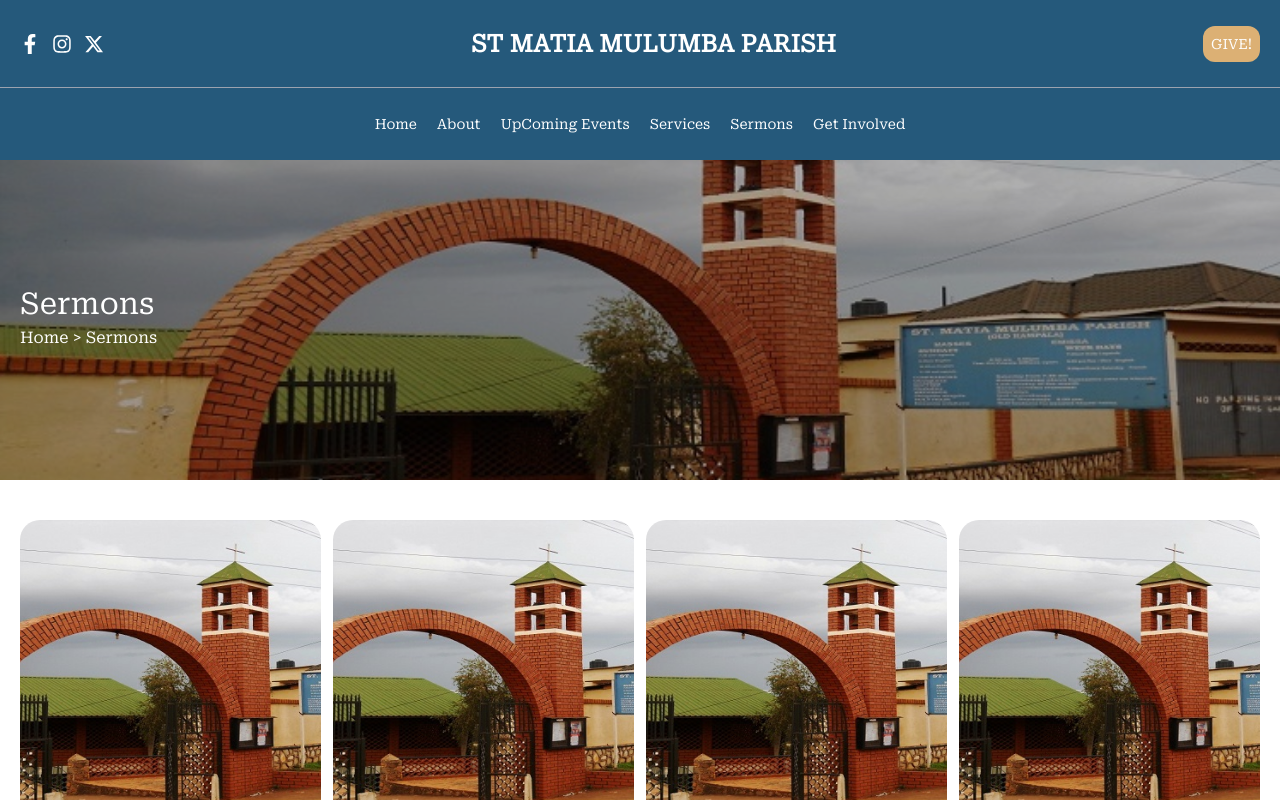
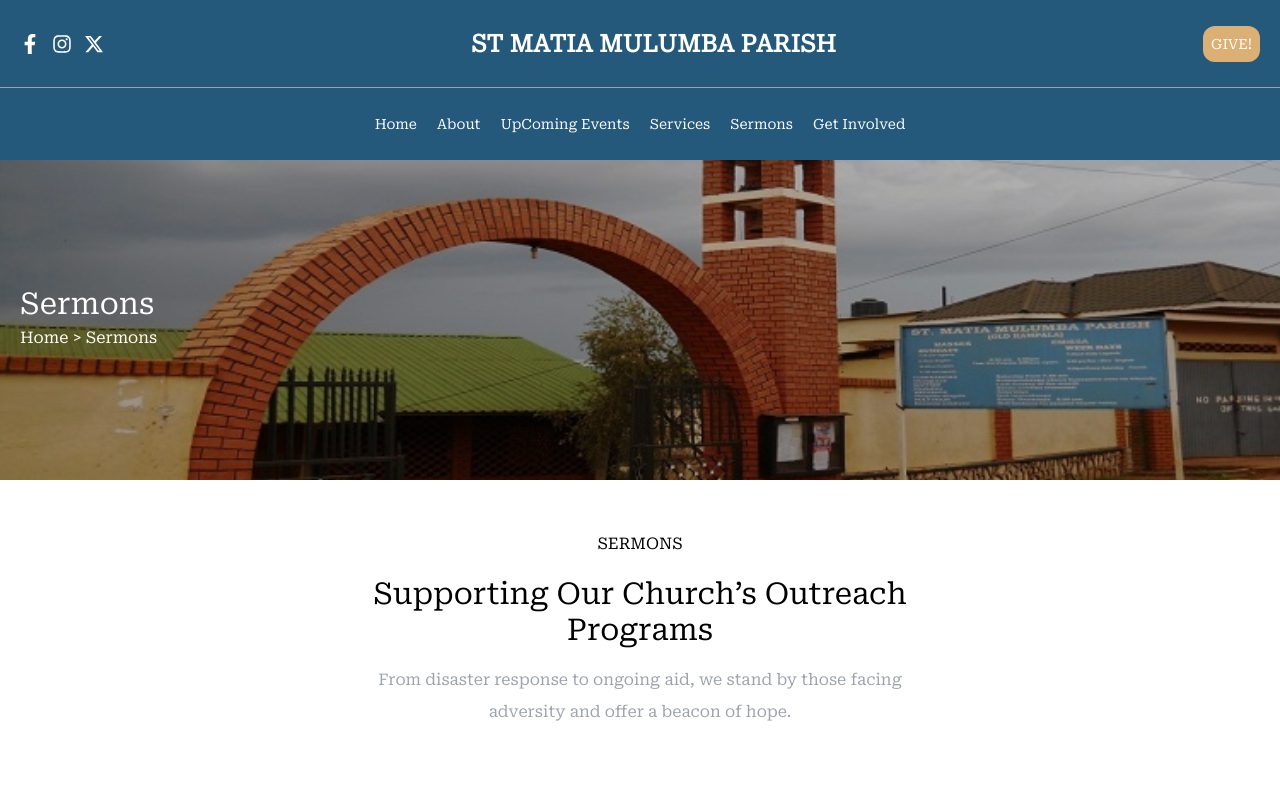
Before and after one commit to isiagi/matia, a Next.js app: page /sermon in a window 1280 px wide. Shown: the top 800 px of the page. Built offline with nearby package versions, Linux system fonts and the light colour scheme.

Commit message:
chore: Adds inner heading component

```diff
--- /dev/null
+++ b/app/components/innerHeader/InnerHeader.js
@@ -0,0 +1,18 @@
+import React from "react";
+
+function InnerHeader({ title }) {
+  return (
+    <div className="text-center max-w-[550px] mx-auto leading-loose my-12">
+      <h3>{title}</h3>
+      <h2 className="text-3xl py-4">
+        Supporting Our Church’s Outreach Programs
+      </h2>
+      <p className="text-gray-400">
+        From disaster response to ongoing aid, we stand by those facing
+        adversity and offer a beacon of hope.
+      </p>
+    </div>
+  );
+}
+
+export default InnerHeader;
--- a/app/give/page.js
+++ b/app/give/page.js
@@ -4,6 +4,7 @@ import React from "react";
 import HeaderBanner from "../components/headerBanner/HeaderBanner";
 import Image from "next/image";
 import { closePaymentModal, useFlutterwave } from "flutterwave-react-v3";
+import InnerHeader from "../components/innerHeader/InnerHeader";
 
 function Page() {
   const config = {
@@ -29,6 +30,7 @@ function Page() {
   return (
     <div>
       <HeaderBanner title={"Give"} />
+      <InnerHeader title={"DONATIONS"} />
       <div className="py-14 mx-5">
         <div className="grid grid-cols-fluid gap-5">
           {[
--- a/app/sermon/page.js
+++ b/app/sermon/page.js
@@ -7,6 +7,7 @@ import { AiFillAudio } from "react-icons/ai";
 import Image from "next/image";
 import ModalVideo from "react-modal-video";
 import ReactAudioPlayer from "react-audio-player";
+import InnerHeader from "../components/innerHeader/InnerHeader";
 
 function Page() {
   const [isOpen, setOpen] = useState(false);
@@ -14,7 +15,7 @@ function Page() {
   return (
     <div className="relative">
       <HeaderBanner title={"Sermons"} />
-
+      <InnerHeader title={"SERMONS"} />
       <div className="px-5">
         <div className="grid grid-cols-fluid gap-3 py-10">
           {[1, 2, 3, 4, 5, 6].map((_, i) => (
```
